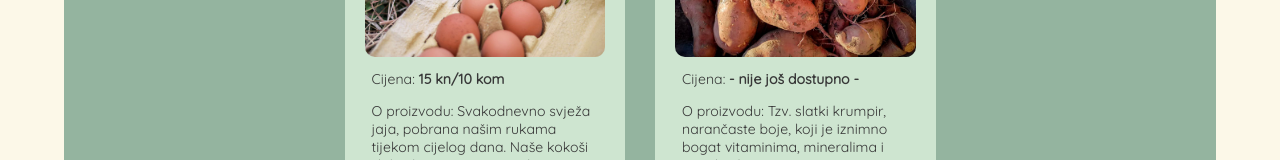
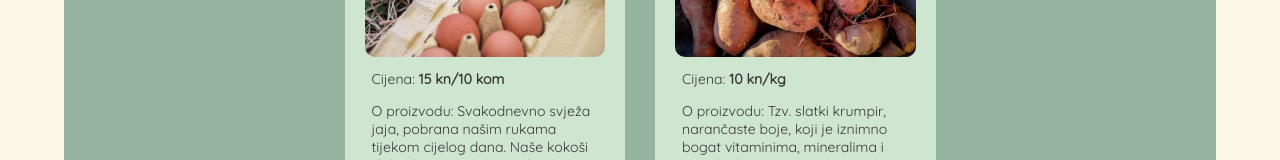
Before and after one commit to CroAnna/Family-farm-OPG, a React (Create React App) app: page / in a window 1280 px wide. Shown: the part 1537-1697 px from the top of the page. Built offline with nearby package versions, Linux system fonts and the light colour scheme; a web font is replaced by a local one.

Commit message:
changed bata price

```diff
--- a/src/Components/Proizvodi.jsx
+++ b/src/Components/Proizvodi.jsx
@@ -42,7 +42,7 @@ const Proizvodi = () => {
     },
     {
       name: "Batat",
-      price: "- nije još dostupno -",
+      price: "10 kn/kg",
       about:
         "Tzv. slatki krumpir, narančaste boje, koji je iznimno bogat vitaminima, mineralima i antioksidansima te je poznat svojim brojnim doprinosima u zdravlju crijeva, očiju, moždanim funkcijama i imunitetu. U usporedbi s običnim krumpirom ima manje ugljikohidrata i kalorija. Najzdraviji je bez da se guli, a priprema mu je raznolika: kao pire, umak, juha, kuhan, pečen, pržen - primjena mu je raznolika, kao i njegove zdravstvene prednosti. ",
       image: batat,
```
